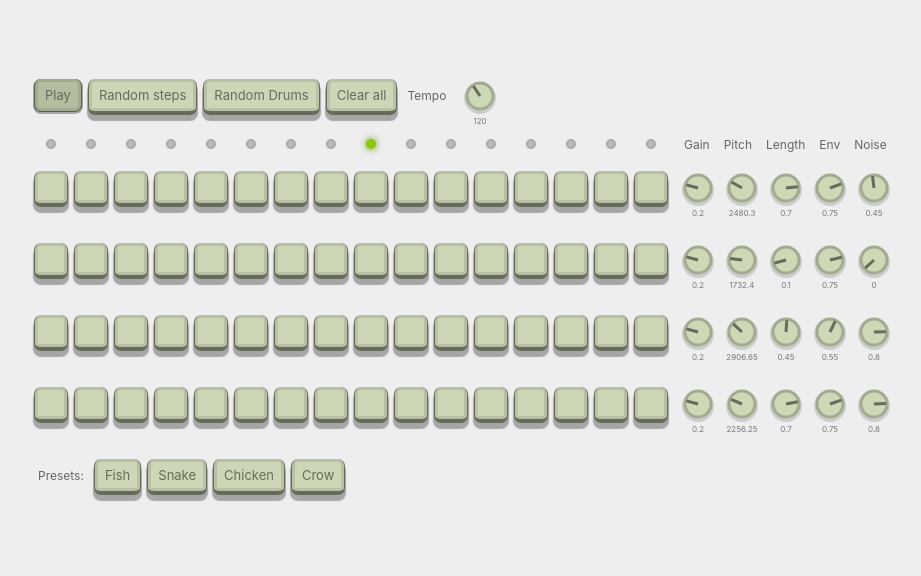
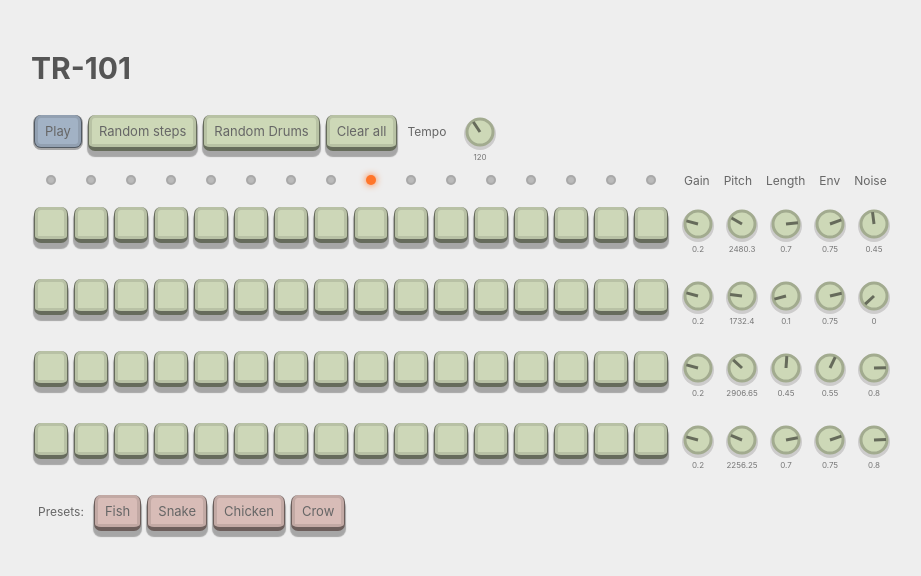
Before and after one commit to amilajack/drum-machine, a Vue app: page / in a window 1280 px wide. Shown: the top 576 px of the page, without its empty margins (159-1080 px from the left). Built offline with nearby package versions, Linux system fonts and the light colour scheme.

Commit message:
Colored buttons

```diff
--- a/package.json
+++ b/package.json
@@ -10,6 +10,7 @@
     "build": "node build/build.js"
   },
   "dependencies": {
+    "color": "^2.0.0",
     "lodash": "^4.17.4",
     "vue": "^2.4.2"
   },
--- a/src/components/Led.vue
+++ b/src/components/Led.vue
@@ -31,7 +31,7 @@ export default {
   }
 
   .led.lit:before{
-    background-color: #89C70A;
-    box-shadow: 0px 0px 7px 0px #5F8B03;
+    background-color: #FF762B;
+    box-shadow: 0px 0px 7px 0px #FF762B;
   }
 </style>
--- a/src/components/Machine.vue
+++ b/src/components/Machine.vue
@@ -1,7 +1,8 @@
 <template>
   <div id="mainMachine">
+    <div id="title">TR-101</div>
     <div id="controls">
-      <machine-button @click="pausePlay" :pressed="playing">Play</machine-button>
+      <machine-button color="#B7C6D8" @click="pausePlay" :pressed="playing">Play</machine-button>
       <machine-button @click="randomizeSteps">Random steps</machine-button>
       <machine-button @click="randomizeDrums">Random Drums</machine-button>
       <machine-button @click="clearSteps">Clear all</machine-button>
@@ -35,7 +36,11 @@
       v-model="instruments[i].sineNoiseMix" />
     </div>
     <span class="knobLabel">Presets:</span>
-    <machine-button v-for="(preset,i) in presets" :key="i" @click="loadPreset(preset)">{{ preset.name }} </machine-button>
+    <machine-button
+      v-for="(preset,i) in presets"
+      :key="i"
+      color="#D8BCB7"
+      @click="loadPreset(preset)">{{ preset.name }}</machine-button>
   </div>
 </template>
 
@@ -202,6 +207,12 @@ export default {
 
 <style scoped>
 
+  #title{
+    font-size: 30px;
+    color: #555;
+    font-weight: bold;
+  }
+
   #mainMachine{
     margin: 0 auto;
     margin-top: 50px;
--- a/src/components/MachineButton.vue
+++ b/src/components/MachineButton.vue
@@ -1,17 +1,32 @@
 <template>
-  <span class="button" :class="{active: pressed || tempPressed}" @click="clickAction">
+  <span
+    class="button"
+    :style="{backgroundColor: backgroundColor}"
+    :class="{active: pressed || tempPressed}"
+    @click="clickAction"
+    >
     <slot></slot>
   </span>
 
 </template>
 
 <script>
+import Color from 'color'
 export default {
   name: 'machinebutton',
-  props: ['pressed'],
+  props: ['pressed', 'color'],
   data () {
     return {
       tempPressed: false
+    }
+  },
+  computed: {
+    backgroundColor(){
+      let bgColor = this.color || '#CDD8B7'
+      bgColor = Color(bgColor)
+      if (this.pressed || this.tempPressed) bgColor = bgColor.darken(0.1).desaturate(0.2)
+
+      return bgColor.string()
     }
   },
   methods:{
@@ -34,19 +49,17 @@ export default {
     border: 0px solid rgba(0,0,0,0.5);
     border-width: 0px 1px 4px 1px;
     box-shadow: 0px 5px 1px 1px rgba(0,0,0,0.3), inset 0px 0px 0px 3px rgba(0,0,0,0.1);
-    background-color: #cdd7b8;
     cursor: pointer;
     margin: 16px 3px;
     transition: all 0.1s ease-in-out;
     font-size: 13px;
     line-height: 32px;
     padding: 0px 10px;
-    color: #666B5B;
+    color: #666;
   }
   .button.active{
     border-bottom-width: 1px;
     box-shadow: 0px 1px 0px 1px rgba(0,0,0,0.3), inset 0px 0px 0px 3px rgba(0,0,0,0.1);;
-    background-color: #B4BDA0;
 
 }
 
--- a/src/components/StepButton.vue
+++ b/src/components/StepButton.vue
@@ -33,12 +33,10 @@ export default {
   .stepbutton.active{
     border-bottom-width: 1px;
     box-shadow: 0px 1px 0px 1px rgba(0,0,0,0.3), inset 0px 0px 0px 3px rgba(0,0,0,0.1);;
-    background-color: #B4BDA0;
+    background-color: #BAC2AB;
 
 }
-  .stepbutton.highlight{
-    /* height: 23px; */
-  }
+
 
 
 </style>
--- a/src/presets.js
+++ b/src/presets.js
@@ -417,8 +417,8 @@ module.exports.presets = [
       },
       {
         freq: 251.8481528161956,
-        gain: 0.693,
-        decay: 0.3187758489801681,
+        gain: 0.1,
+        decay: 0.15,
         endPitch: 0.7521186382742788,
         sineNoiseMix: 0.01
       }
```
